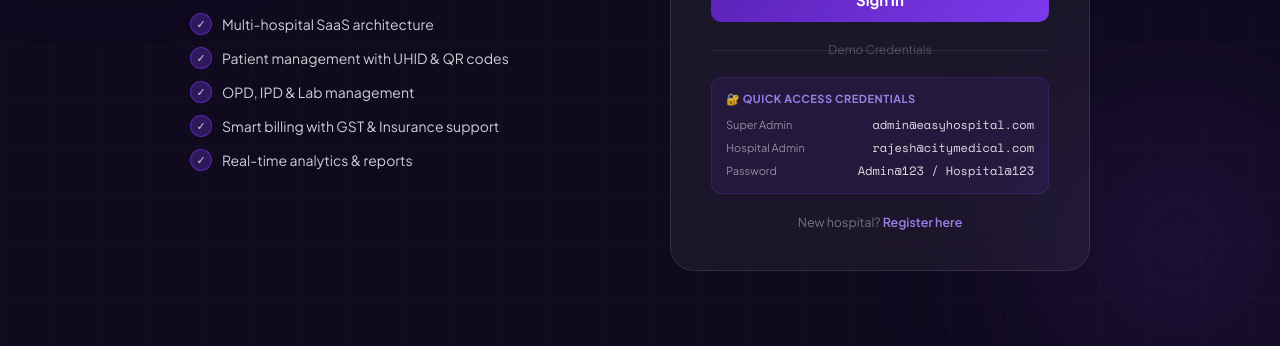
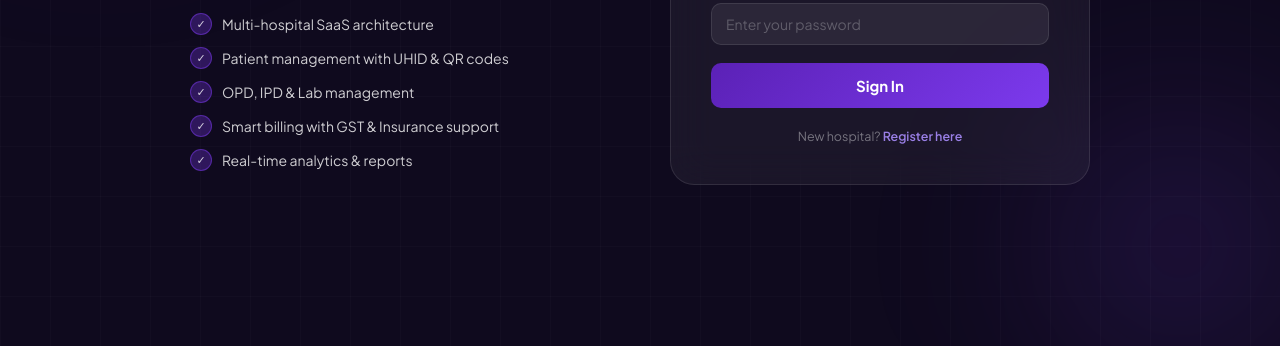
Before and after one commit to Sourav322/easy-hospital, a plain HTML site: page frontend/index.html in a window 1280 px wide. Shown: the part 454-800 px from the top of the page. Drawn offline with nearby package versions, Linux system fonts and the light colour scheme.

Commit message:
Update index.html

```diff
--- a/frontend/index.html
+++ b/frontend/index.html
@@ -227,24 +227,7 @@
         }
         .login-divider span { background: transparent; padding: 0 12px; position: relative; }
 
-        .demo-creds {
-            background: rgba(124,58,237,0.1);
-            border: 1px solid rgba(124,58,237,0.2);
-            border-radius: 10px;
-            padding: 14px;
-            margin-top: 20px;
-        }
 
-        .demo-title { color: rgba(167,139,250,0.9); font-size: 11px; font-weight: 700; margin-bottom: 10px; letter-spacing: 0.5px; }
-        .demo-row {
-            display: flex;
-            justify-content: space-between;
-            align-items: center;
-            margin-bottom: 6px;
-        }
-        .demo-row:last-child { margin-bottom: 0; }
-        .demo-label { color: rgba(255,255,255,0.5); font-size: 11px; }
-        .demo-value { color: rgba(255,255,255,0.85); font-size: 12px; font-family: 'Space Mono', monospace; }
 
         .error-msg {
             background: rgba(220,38,38,0.15);
@@ -347,23 +330,7 @@
                 </button>
             </form>
 
-            <div class="login-divider"><span>Demo Credentials</span></div>
 
-            <div class="demo-creds">
-                <div class="demo-title">🔐 QUICK ACCESS CREDENTIALS</div>
-                <div class="demo-row">
-                    <span class="demo-label">Super Admin</span>
-                    <span class="demo-value">admin@easyhospital.com</span>
-                </div>
-                <div class="demo-row">
-                    <span class="demo-label">Hospital Admin</span>
-                    <span class="demo-value">rajesh@citymedical.com</span>
-                </div>
-                <div class="demo-row">
-                    <span class="demo-label">Password</span>
-                    <span class="demo-value">Admin@123 / Hospital@123</span>
-                </div>
-            </div>
 
             <div class="register-link">
                 New hospital? <a href="register.html">Register here</a>
@@ -372,7 +339,7 @@
     </div>
 
     <script>
-        const API_BASE = window.location.hostname === 'localhost' ? 'http://localhost:5000/api' : '/api';
+        const API_BASE = window.location.hostname === 'localhost' ? 'http://localhost:5000/api' : 'https://web-production-b4bc9.up.railway.app/api';
 
         // Check if already logged in
         if (localStorage.getItem('ehms_token')) {
@@ -426,4 +393,4 @@
         document.head.appendChild(style);
     </script>
 </body>
-                  </html>
+</html>
```
